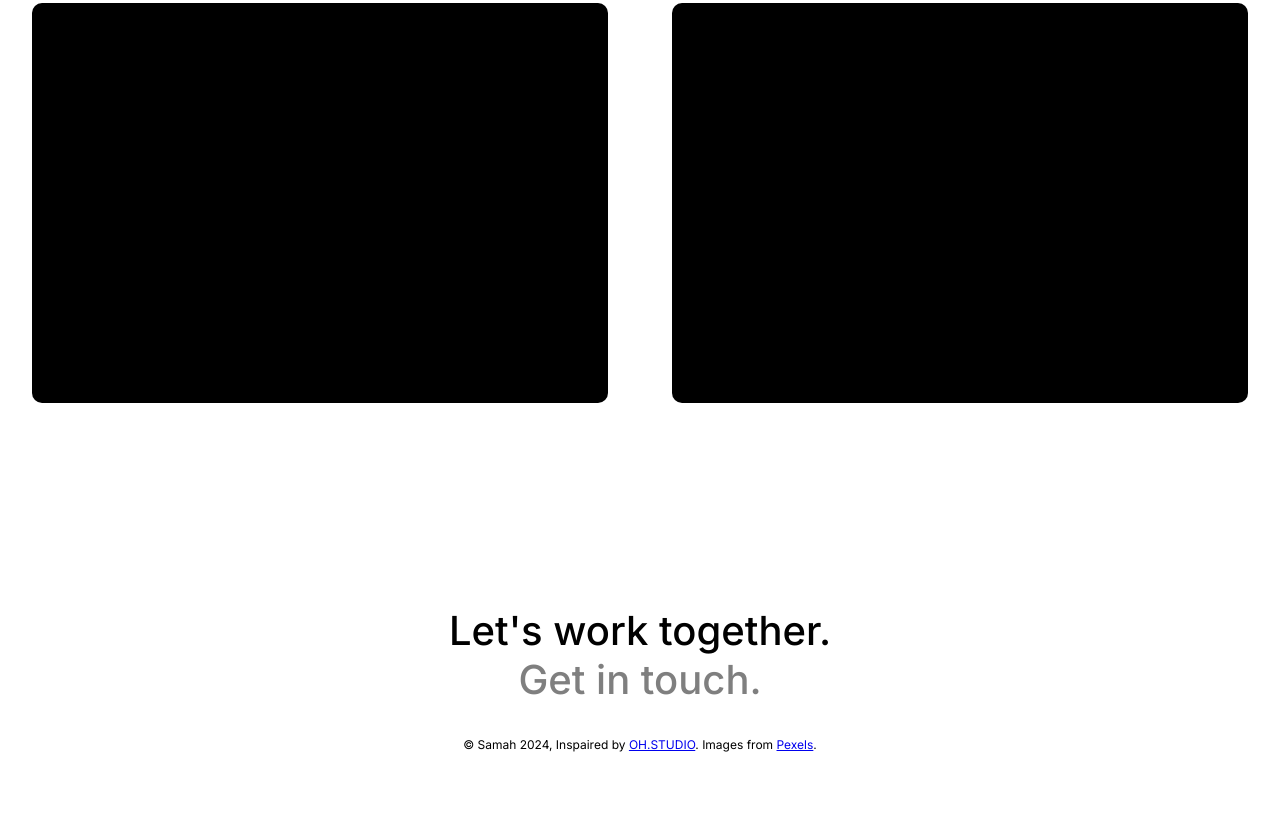
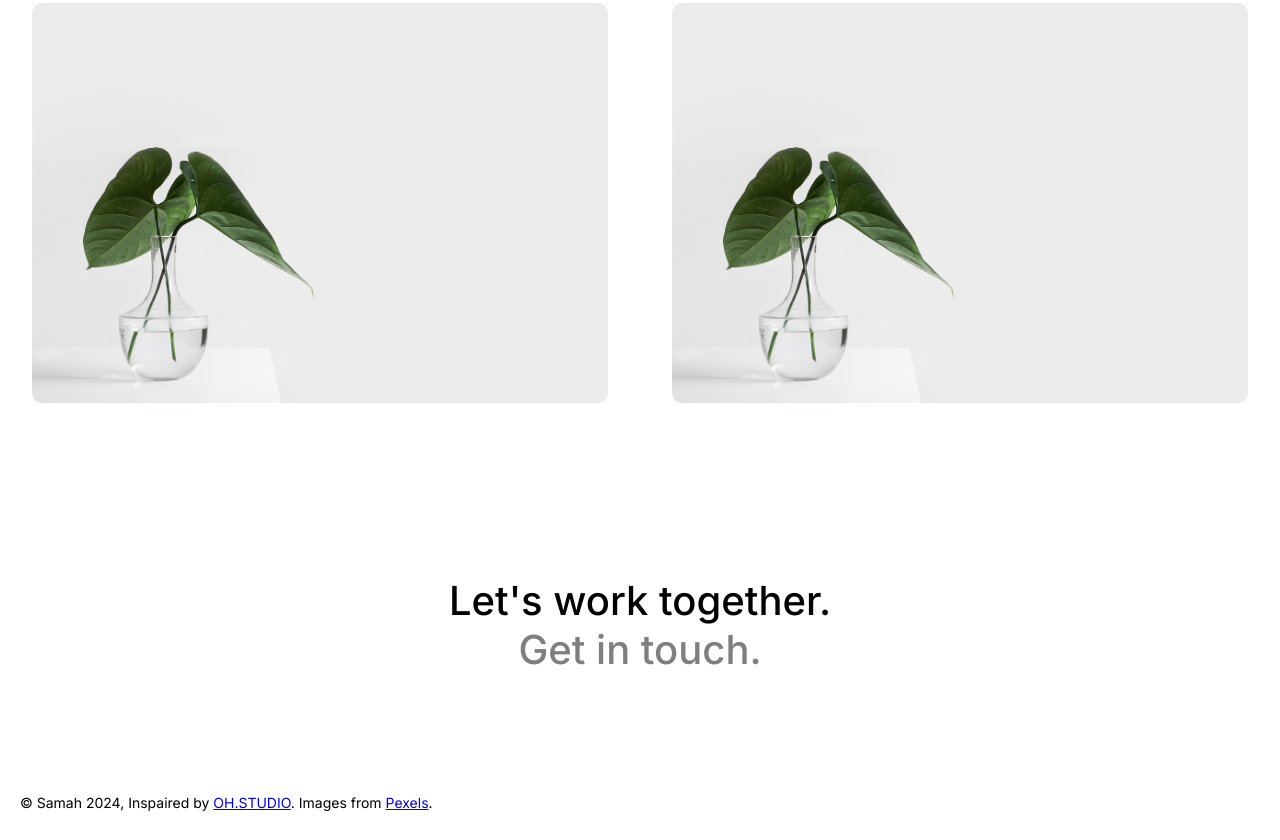
Before and after one commit to SamahTT/oh-studio, a plain HTML site: page index.html in a window 1280 px wide. Shown: the part 1957-2797 px from the top of the page. Drawn offline with Linux system fonts and the light colour scheme.

Commit message:
Add files via upload

```diff
--- a/style.css
+++ b/style.css
@@ -24,7 +24,8 @@ body{
     top: 30px;
     left: 50%;
     transform: translate(-50%, 0);
-    backdrop-filter: blur(5px);
+    backdrop-filter: blur(15px);
+    z-index: 1;
 }
 
 #nav-bar a{
@@ -62,15 +63,34 @@ h1{
 .img-div{
     width: 45%;
     height: 400px;
-    background-color: #000000;
     border-radius: 10px;
     margin-bottom: 20px;
+    background-image: url("assets/img1.jpg");
+    background-size: cover;
+    background-position: center;
+    position: relative;
+    overflow: hidden;
+}
+
+
+
+.img-div:hover::after {
+    content: '';
+    position: absolute;
+    top: 0;
+    left: 0;
+    right: 0;
+    bottom: 0;
+    background: inherit;
+    filter: blur(20px); /* Applies blur only on hover */
+    transition: filter 0.2s ease; /* Smooth transition */
 }
 
 footer{
     text-align: center;
-    padding-top: 150px;
-    height: 40vh;
+    height: 450px;
+    padding-top: 120px;
+    box-sizing: border-box;
 }
 
 h2{
@@ -89,6 +109,7 @@ h2{
 }
 
 .footer-sm-p{
-    font-size: 12px;
-    margin-top: 0px;
+    font-size: 14px;
+    margin: 120px 20px;
+    text-align: start;
 }
```
Also changed, not shown: assets/img1.jpg (added).
